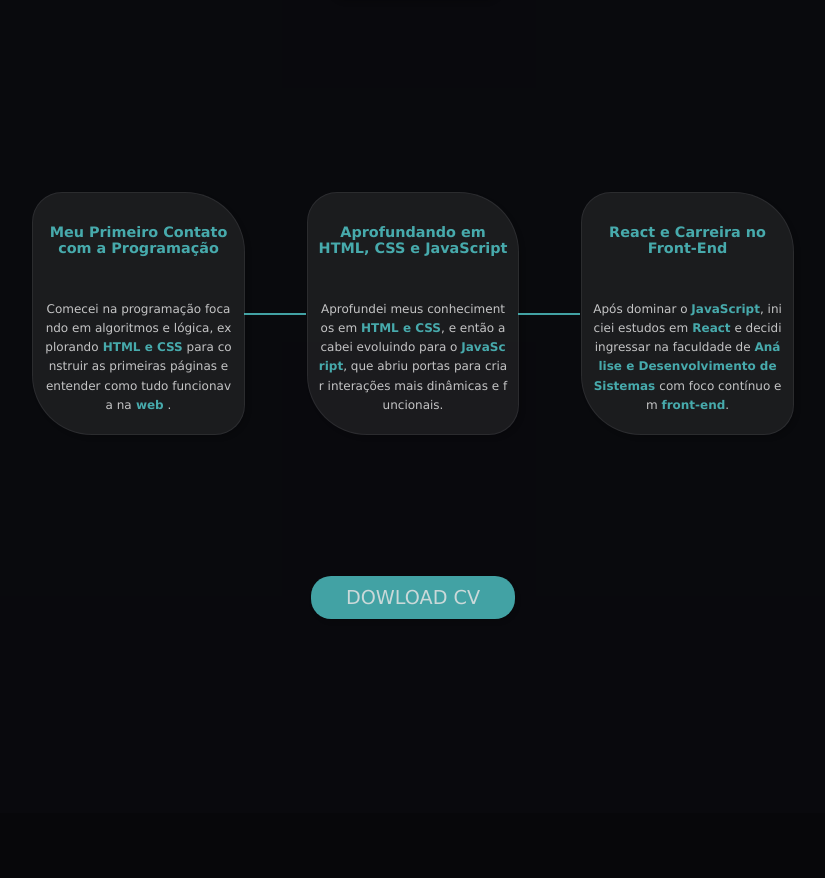
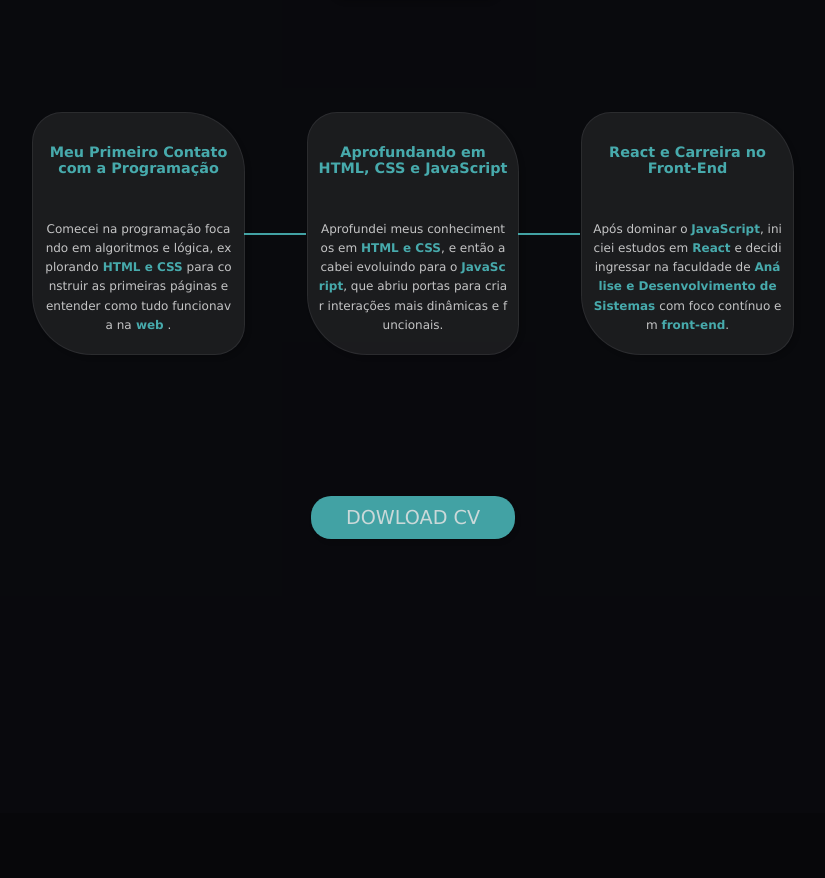
Before and after one commit to diegoramosds/projeto-portfolio, a React (Vite) app in the folder projeto-portfolio/: page / in a window 1280 px wide. Shown: the part 1437-2315 px from the top of the page, without its empty margins (227-1052 px from the left). Built offline with nearby package versions, Linux system fonts and the light colour scheme.

Commit message:
Estilos da página about

```diff
--- a/projeto-portfolio/src/pages/AboutMe/AboutMe.css
+++ b/projeto-portfolio/src/pages/AboutMe/AboutMe.css
@@ -33,13 +33,16 @@
     border-radius: 50%;
     background-size: cover;
 }
+.journey-title {
+    margin-top: 7em;
+}
 .about-memory {
 display: flex;
 justify-content: space-evenly;
 width: 62%;
 height: 19%;
 margin: 0 auto;
-margin-top: 11em;
+margin-top: 6em;
 gap: 30px;
 }
 
```
